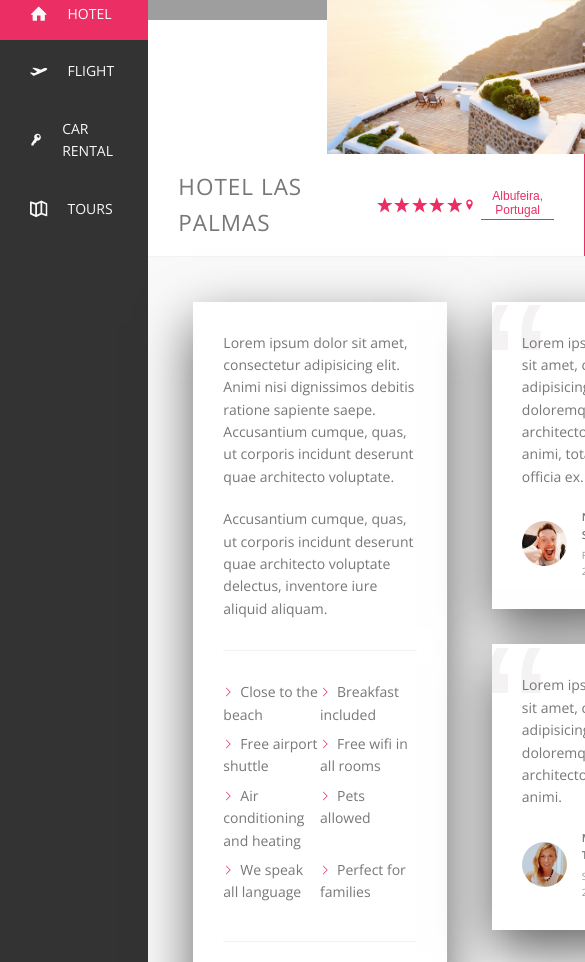
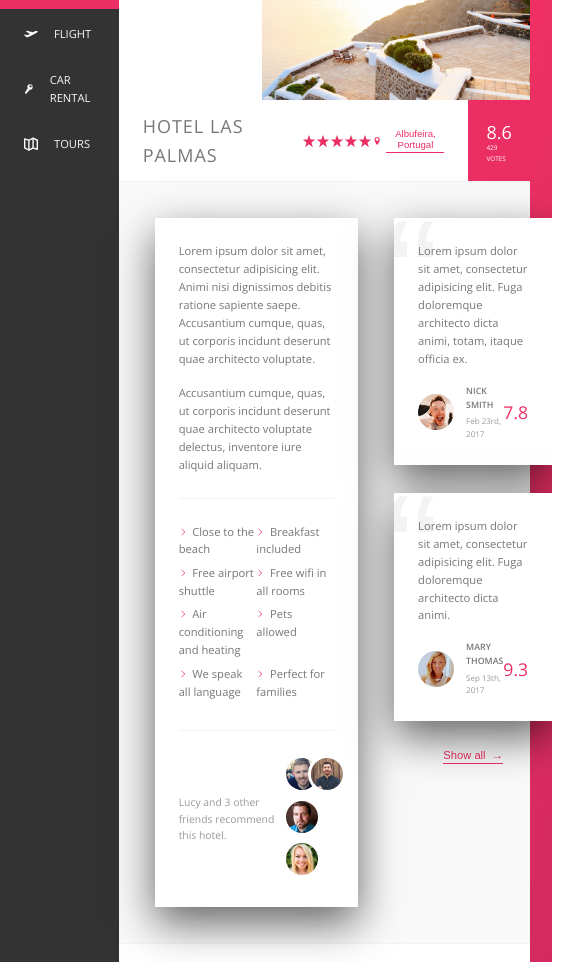
Before and after one commit to iqbalpakeh/trillo-website, a website: page index.html in a window 390 px wide. Shown: the part 117-1079 px from the top of the page, 585 px wide, since content can reach past the window. Drawn offline with nearby package versions, Linux system fonts and the light colour scheme; files that its build step writes are made by us from their sources; grey boxes are pictures that could not be loaded.

Commit message:
Add media query for 1100px

```diff
--- a/sass/_base.scss
+++ b/sass/_base.scss
@@ -21,7 +21,8 @@
 }
 
 // Media query variable definition
-$bp-largest: 75em; // 1200px;
+$bp-largest: 75em; // 1200px -> 1200 / 16 = 75;
+$bp-large: 68.75em; // 1100px -> 1100 / 16 = 68.75;
 
 * {
 	margin: 0;
@@ -38,6 +39,11 @@ html {
 	box-sizing: border-box;
 	// 1rem = 10px, 10px/16px = 62.5%, 16px is browser default size;
 	font-size: 62.5%;
+
+	@media only screen and (max-width: $bp-large) {
+		// 1rem = 8px/16px = 50%
+		font-size: 50%;
+	}
 }
 
 body {
--- a/sass/_components.scss
+++ b/sass/_components.scss
@@ -421,7 +421,7 @@
 		box-sizing: content-box;
 
 		&:not(:last-child) {
-			margin-right: -1.5rem;
+			margin-right: -2rem;
 		}
 	}
 }
--- a/sass/_layout.scss
+++ b/sass/_layout.scss
@@ -4,11 +4,10 @@
 	background-color: var(--color-grey-light-1);
 	box-shadow: var(--shadow-dark);
 
-	//debug, removed when real content exist!!
-	min-height: 50rem;
-
 	@media only screen and (max-width: $bp-largest) {
 		margin: 0;
+		max-width: 100%;
+		width: 100%;
 	}
 }
 
```
